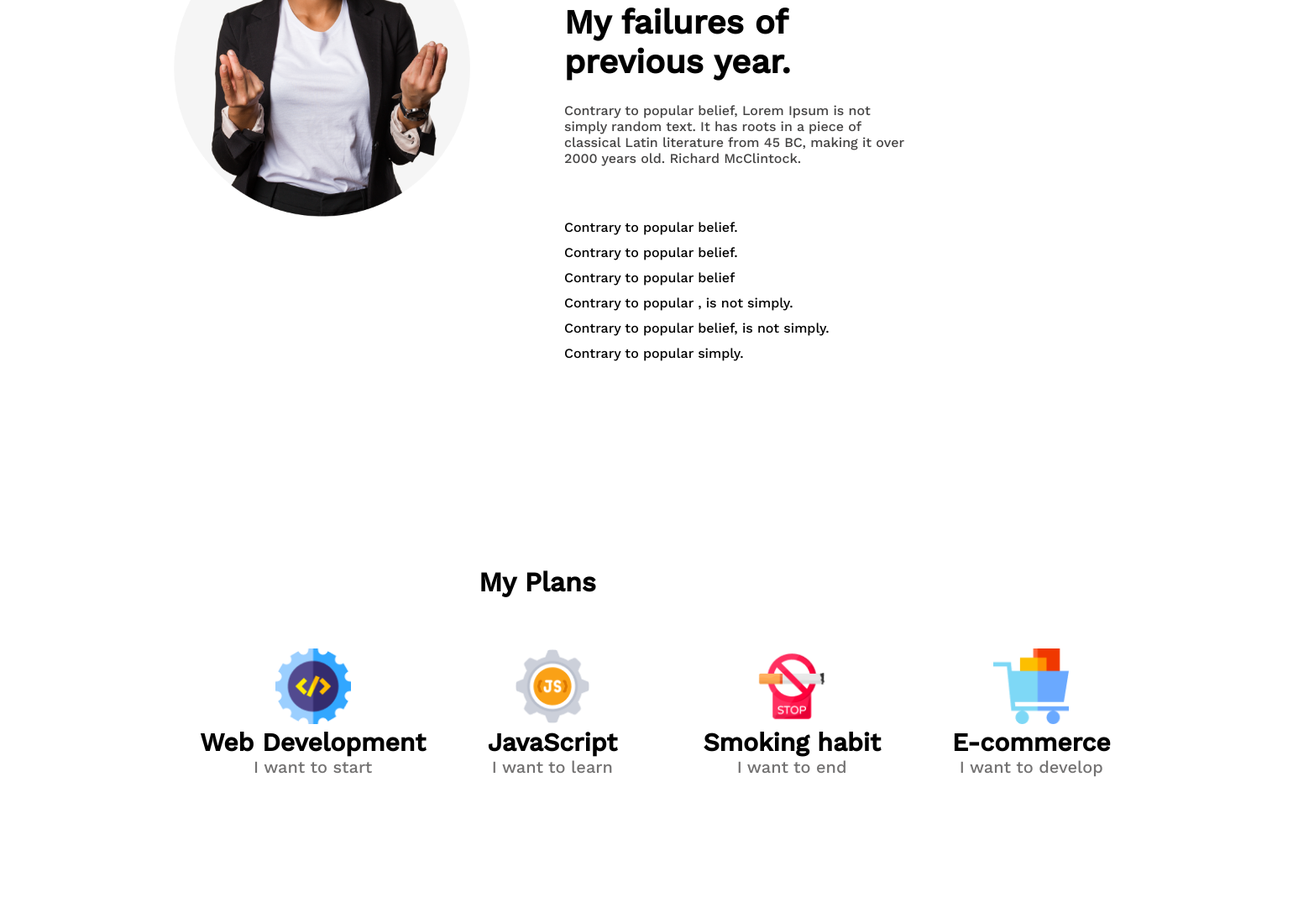
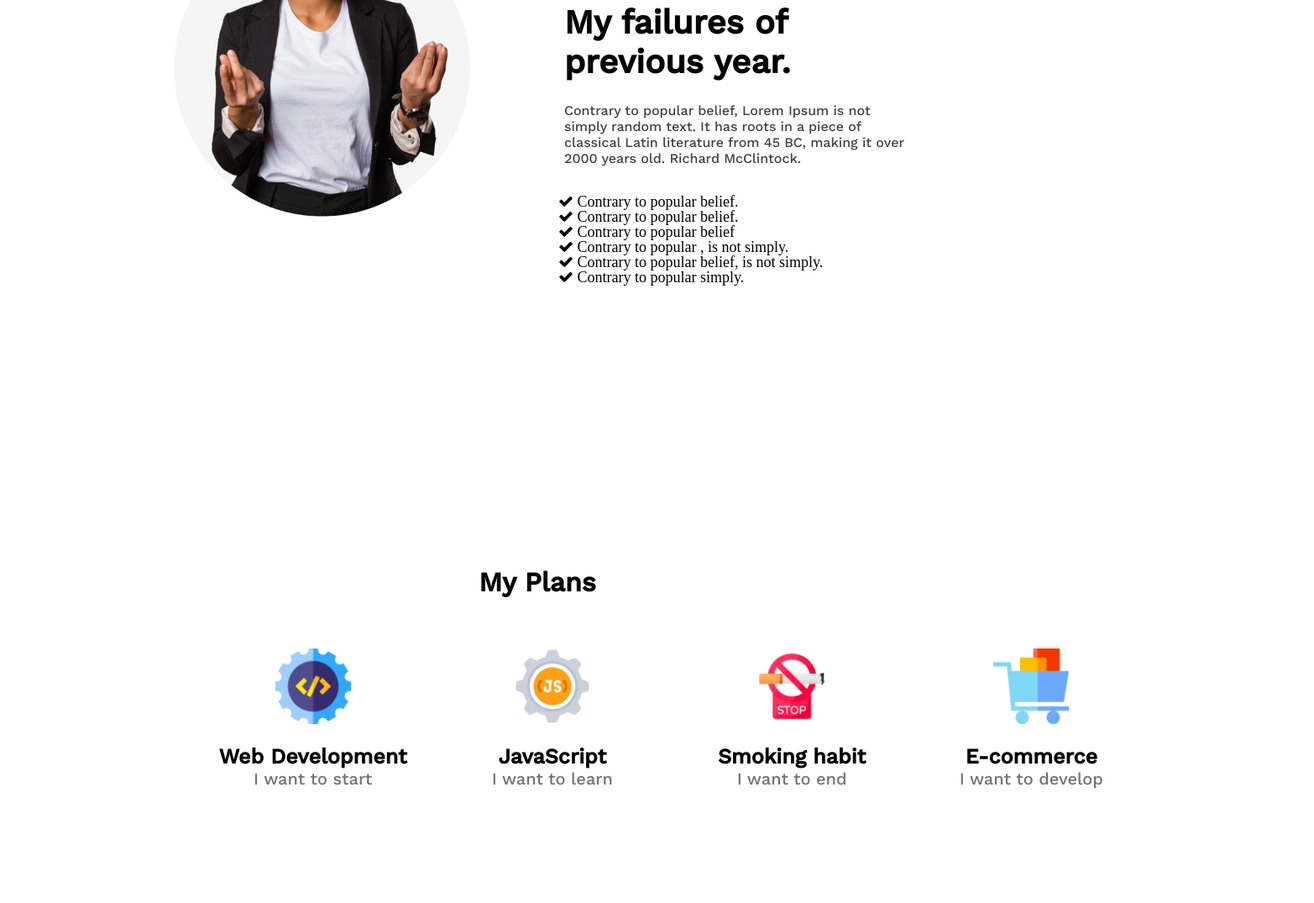
Before and after one commit to nusrat-parvin/assignment_1_new_me, a plain HTML site: page index.html in a window 1280 px wide. Shown: the part 1165-2240 px from the top of the page at 84% size, 1565 px wide, since content can reach past the window. Drawn offline with nearby package versions, Linux system fonts and the light colour scheme.

Commit message:
complete assignment

```diff
--- a/index.html
+++ b/index.html
@@ -59,12 +59,12 @@
                     </p>
                 <!-- <div class="div-list"> -->
                     <ul class="main-list">
-                        <li>Contrary to popular belief.</li>
-                        <li>Contrary to popular belief.</li>
-                        <li>Contrary to popular belief</li>
-                        <li>Contrary to popular , is not simply.</li>
-                        <li>Contrary to popular belief, is not simply.</li>
-                        <li>Contrary to popular simply.</li>
+                        <li<i class="fa fa-check"></i> Contrary to popular belief.</li><br>
+                        <li<i class="fa fa-check"></i> Contrary to popular belief.</li><br>
+                        <li<i class="fa fa-check"></i> Contrary to popular belief</li><br>
+                        <li<i class="fa fa-check"></i> Contrary to popular , is not simply.</li><br>
+                        <li<i class="fa fa-check"></i> Contrary to popular belief, is not simply.</li><br>
+                        <li<i class="fa fa-check"></i> Contrary to popular simply.</li><br>
                     </ul>
                 <!-- </div> -->
             </section>
--- a/styles.css
+++ b/styles.css
@@ -79,9 +79,10 @@
     width: 900px;
     height: 162px;
     margin-top: 5px;
+    margin-left: -47px;
     list-style-type: none;
-    line-height: 30px;
-    display: inline;
+    line-height: 60px;
+    font-size: 18px;
 }
 
 /* My plan style */
@@ -99,6 +100,7 @@
 .plan-img{
     height: 90px;
     width: 90px;
+    margin-bottom: 20px;
 }
 .plan-main-image{
     display: flex;
@@ -111,7 +113,7 @@
 }
 .info-title{
     text-align:center;
-    font-size: 30px;
+    font-size: 25px;
 
 
 }
```
